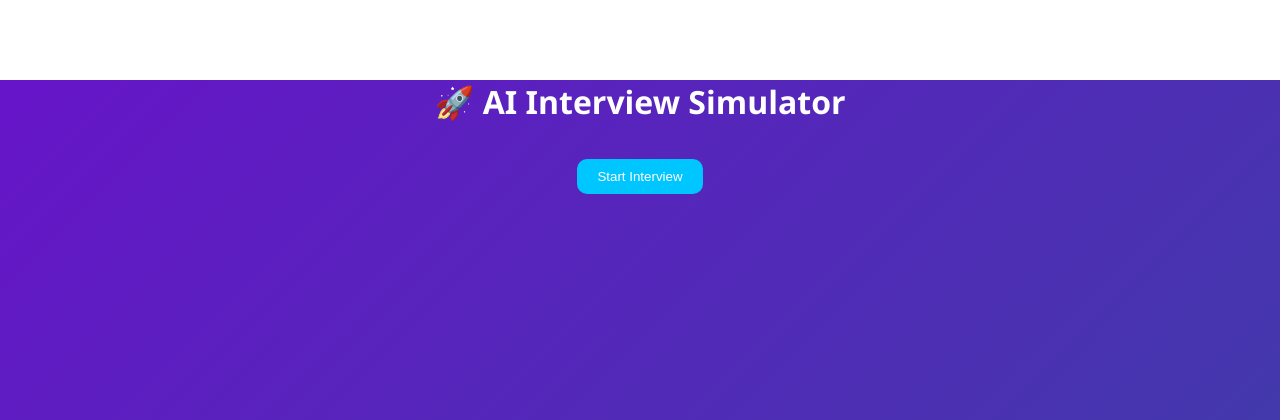
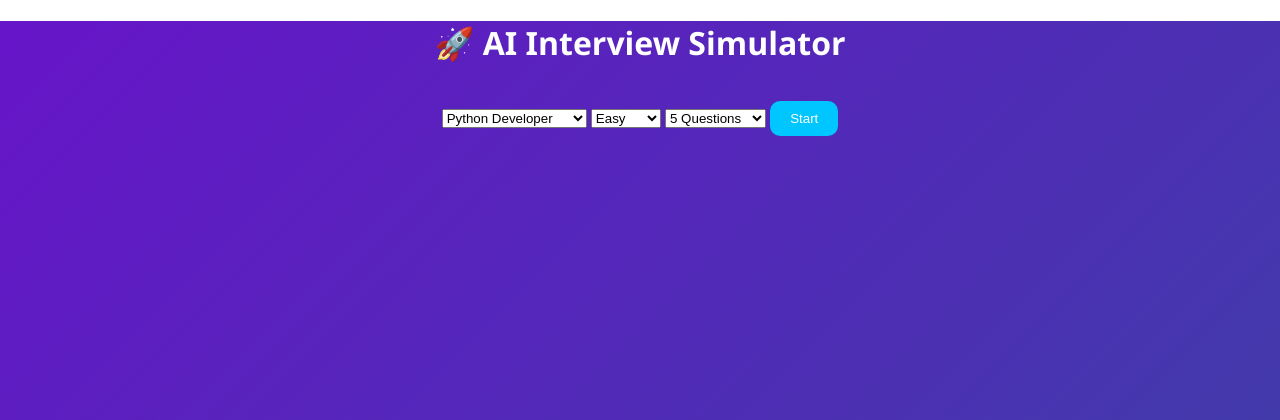
Before and after one commit to sdeepaknetha/ai-interview-simulator, a FastAPI app: page / in a window 1280 px wide. Shown: the top 420 px of the page. Run offline with FastAPI, Linux system fonts and the light colour scheme.

Commit message:
Update index.html

```diff
--- a/templates/index.html
+++ b/templates/index.html
@@ -9,14 +9,40 @@
 
 <div class="bg"></div>
 
-<div class="container">
+<div class="app">
 
     <h1>🚀 AI Interview Simulator</h1>
 
-    <button id="startBtn" onclick="startInterview()">Start Interview</button>
+    <div class="controls">
+        <select id="role">
+            <option value="python">Python Developer</option>
+            <option value="java">Java Developer</option>
+            <option value="frontend">Frontend Developer</option>
+            <option value="backend">Backend Developer</option>
+            <option value="fullstack">Full Stack Developer</option>
+            <option value="data_analyst">Data Analyst</option>
+            <option value="data_scientist">Data Scientist</option>
+            <option value="devops">DevOps Engineer</option>
+            <option value="cloud">Cloud Engineer</option>
+            <option value="hr">HR Interview</option>
+        </select>
+
+        <select id="level">
+            <option value="easy">Easy</option>
+            <option value="medium">Medium</option>
+            <option value="hard">Hard</option>
+        </select>
+
+        <select id="limit">
+            <option value="5">5 Questions</option>
+            <option value="10">10 Questions</option>
+        </select>
+
+        <button onclick="startInterview()">Start</button>
+    </div>
 
     <div id="quiz" class="card hidden">
-        <h3 id="progress"></h3>
+        <div id="progress"></div>
         <h2 id="question"></h2>
 
         <textarea id="answer" placeholder="Type your answer..."></textarea>
@@ -27,6 +53,8 @@
     <div id="result" class="card hidden">
         <h2>🎯 Your Score</h2>
         <h1 id="score"></h1>
+
+        <div id="feedbackBox"></div>
     </div>
 
 </div>
```
